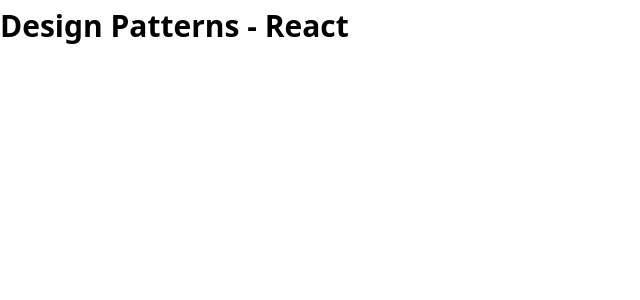
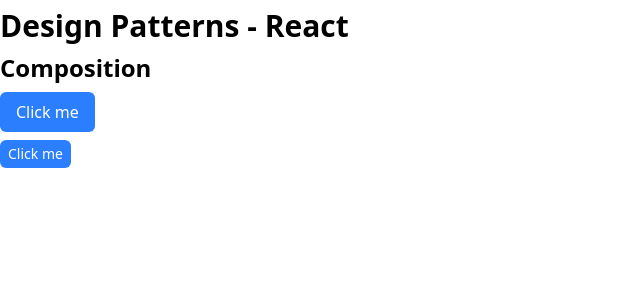
Before and after one commit to bhuvan2205/React-Patterns, a React (Vite) app: page / in a window 1280 px wide. Shown: the top 300 px of the page, without its empty margins (0-640 px from the left). Built offline with nearby package versions, Linux system fonts and the light colour scheme.

Commit message:
Feat: Composition pattern ~ Button

```diff
--- a/src/App.jsx
+++ b/src/App.jsx
@@ -1,8 +1,19 @@
+import { BlueSmallButton, BlueButton } from "./components/composition";
+
 const App = () => {
   return (
     <>
       <div className="container mx-auto">
         <h1 className="text-3xl font-bold my-2">Design Patterns - React</h1>
+        <h2 className="text-2xl font-bold my-2">Composition</h2>
+        <ul>
+          <li className="my-2">
+            <BlueButton text="Click me" />
+          </li>
+          <li className="my-2">
+            <BlueSmallButton text="Click me" />
+          </li>
+        </ul>
       </div>
     </>
   );
--- /dev/null
+++ b/src/components/composition.jsx
@@ -0,0 +1,19 @@
+import React from "react";
+
+export const Button = ({ size = "md", text, ...props }) => {
+  return (
+    <button
+      className={`text-white bg-blue-500 p-2 rounded-md ${
+        size === "sm" ? "px-2 py-1 text-sm " : "px-4 py-2 text-base"
+      }`}
+      {...props}
+    >
+      {text}
+    </button>
+  );
+};
+
+export const BlueButton = (props) => <Button {...props} />;
+export const BlueSmallButton = (props) => (
+  <Button color="blue" size="sm" {...props} />
+);
```
